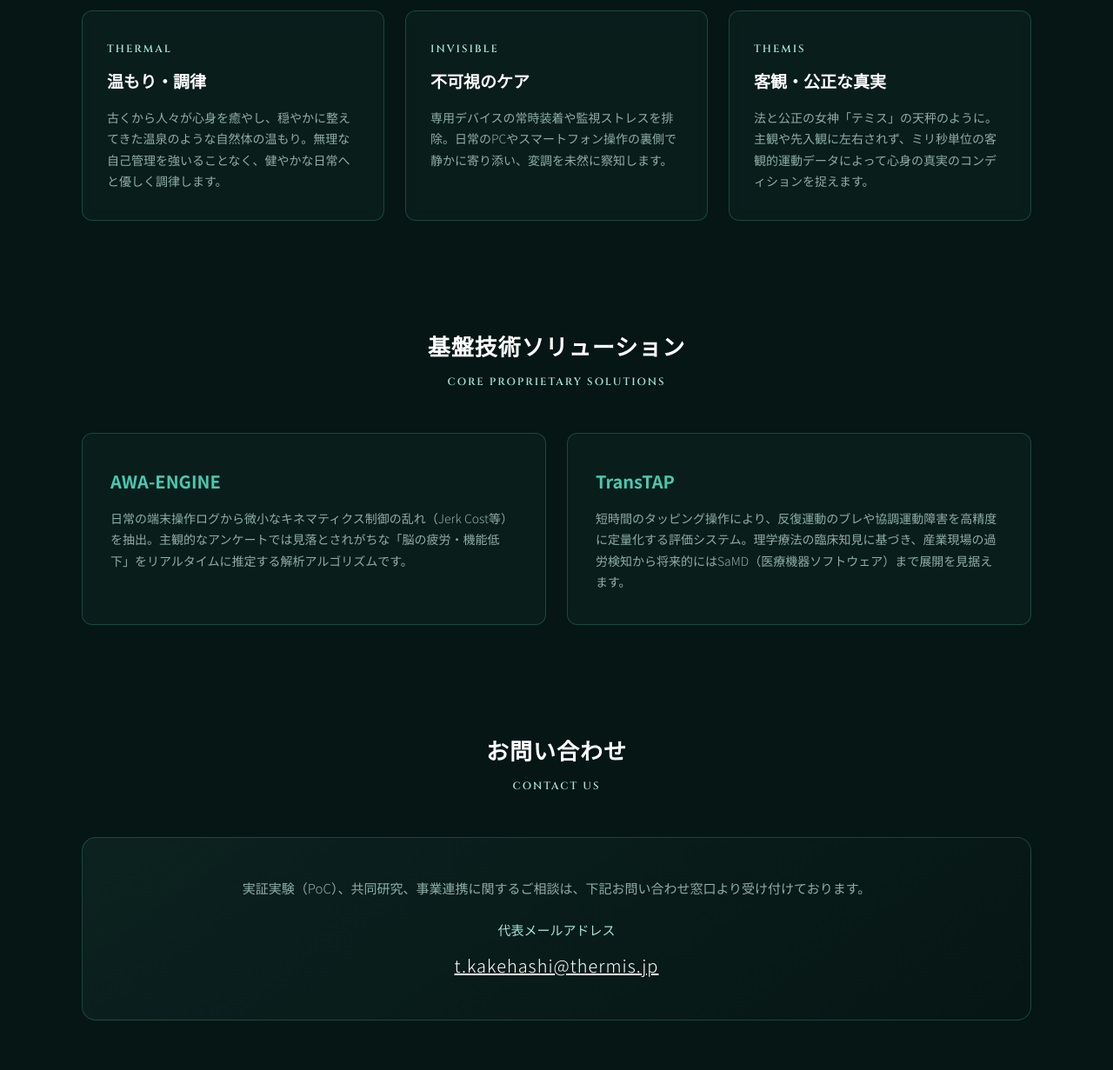
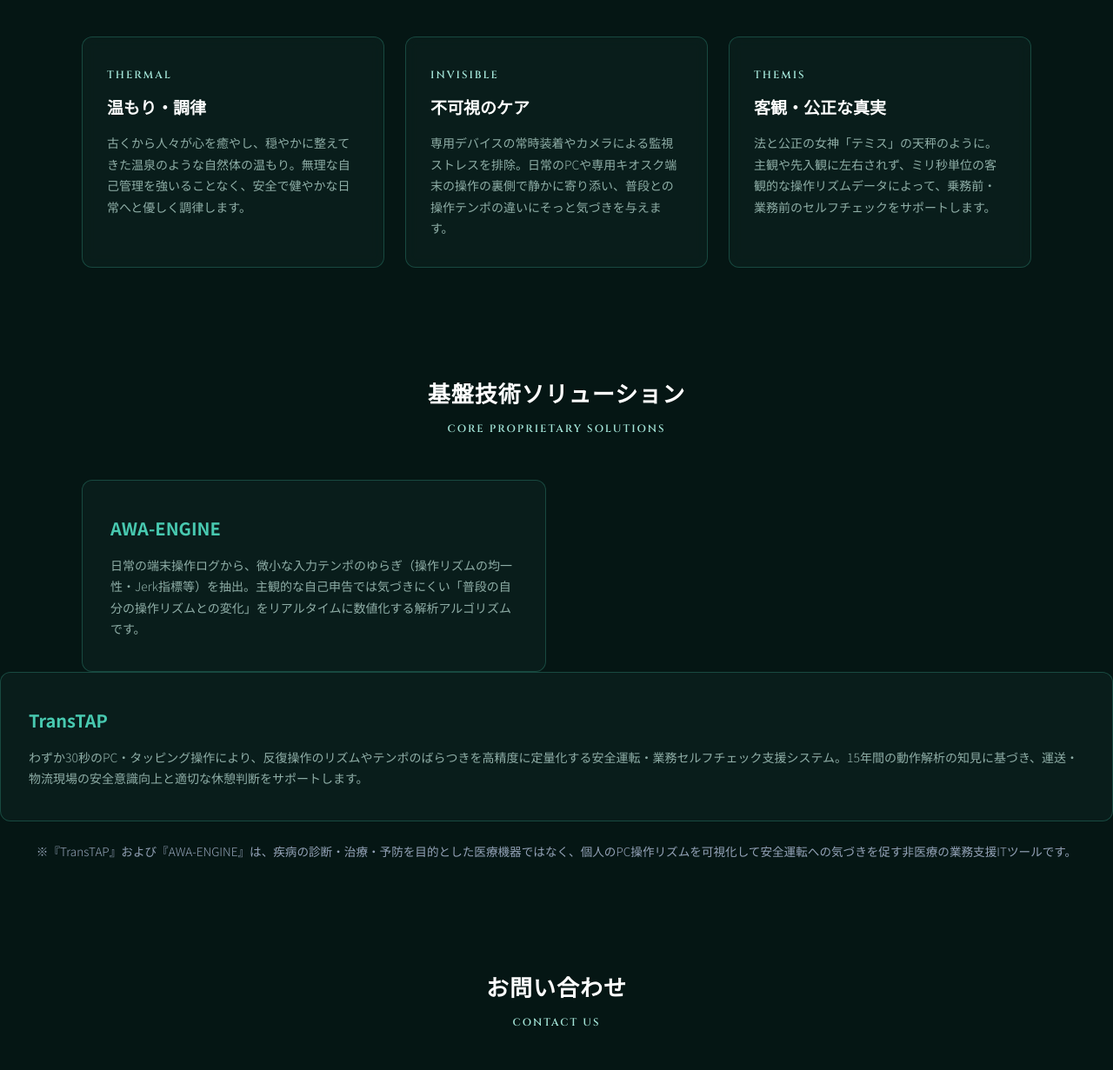
Before and after one commit to kake1031hasi-lab/thermis-site, a plain HTML site: page index.html in a window 1280 px wide. Shown: the part 840-2071 px from the top of the page at 87% size. Drawn offline with Linux system fonts and the light colour scheme.

Commit message:
Update index.html

```diff
--- a/index.html
+++ b/index.html
@@ -297,13 +297,13 @@
   <!-- Hero Section -->
   <section class="hero">
     <div class="container">
-      <div class="badge-sub">NEUROLOGICAL KINEMATICS TECH</div>
+      <div class="badge-sub">HUMAN KINEMATICS TECH</div>
       <h1 class="hero-title">
         日常に溶け込み、調律する。<br>
         <span class="highlight">「不可視のケア」をすべての世代へ。</span>
       </h1>
       <p class="hero-desc">
-        株式会社Thermis（テルミス）は、日常の端末操作データから中枢神経疲労と心身の変調を客観的に捉え、重大事故や未病を防ぐディープテック・スタートアップです。
+        株式会社Thermis（テルミス）は、日常のPC・端末操作データ（入力テンポ・操作リズムのゆらぎ）をミリ秒単位で可視化し、ドライバー自身のセルフチェックと安全運転を支援する徳島発の安全インフラ・スタートアップです。
       </p>
       <a href="#contact" class="btn-contact">PoC・事業連携のお問い合わせ</a>
     </div>
@@ -322,21 +322,21 @@
         <div class="card">
           <div class="card-label">Thermal</div>
           <h3>温もり・調律</h3>
-          <p>古くから人々が心身を癒やし、穏やかに整えてきた温泉のような自然体の温もり。無理な自己管理を強いることなく、健やかな日常へと優しく調律します。</p>
+          <p>古くから人々が心を癒やし、穏やかに整えてきた温泉のような自然体の温もり。無理な自己管理を強いることなく、安全で健やかな日常へと優しく調律します。</p>
         </div>
 
         <!-- 2. Invisible（中央） -->
         <div class="card">
           <div class="card-label">Invisible</div>
           <h3>不可視のケア</h3>
-          <p>専用デバイスの常時装着や監視ストレスを排除。日常のPCやスマートフォン操作の裏側で静かに寄り添い、変調を未然に察知します。</p>
+          <p>専用デバイスの常時装着やカメラによる監視ストレスを排除。日常のPCや専用キオスク端末の操作の裏側で静かに寄り添い、普段との操作テンポの違いにそっと気づきを与えます。</p>
         </div>
 
         <!-- 3. Themis -->
         <div class="card">
           <div class="card-label">Themis</div>
           <h3>客観・公正な真実</h3>
-          <p>法と公正の女神「テミス」の天秤のように。主観や先入観に左右されず、ミリ秒単位の客観的運動データによって心身の真実のコンディションを捉えます。</p>
+          <p>法と公正の女神「テミス」の天秤のように。主観や先入観に左右されず、ミリ秒単位の客観的な操作リズムデータによって、乗務前・業務前のセルフチェックをサポートします。</p>
         </div>
       </div>
     </div>
@@ -353,14 +353,23 @@
       <div class="tech-grid">
         <div class="tech-card">
           <h4>AWA-ENGINE</h4>
-          <p>日常の端末操作ログから微小なキネマティクス制御の乱れ（Jerk Cost等）を抽出。主観的なアンケートでは見落とされがちな「脳の疲労・機能低下」をリアルタイムに推定する解析アルゴリズムです。</p>
-        </div>
-        <div class="tech-card">
-          <h4>TransTAP</h4>
-          <p>短時間のタッピング操作により、反復運動のブレや協調運動障害を高精度に定量化する評価システム。理学療法の臨床知見に基づき、産業現場の過労検知から将来的にはSaMD（医療機器ソフトウェア）まで展開を見据えます。</p>
+          <p>日常の端末操作ログから、微小な入力テンポのゆらぎ（操作リズムの均一性・Jerk指標等）を抽出。主観的な自己申告では気づきにくい「普段の自分の操作リズムとの変化」をリアルタイムに数値化する解析アルゴリズムです。</p>
         </div>
       </div>
     </div>
+    <div class="tech-card">
+        <h4>TransTAP</h4>
+        <p>わずか30秒のPC・タッピング操作により、反復操作のリズムやテンポのばらつきを高精度に定量化する安全運転・業務セルフチェック支援システム。15年間の動作解析の知見に基づき、運送・物流現場の安全意識向上と適切な休憩判断をサポートします。</p>
+      </div>
+    </div>
+
+    <!-- ▼ ここにこの1行を追加 ▼ -->
+    <p style="margin-top: 24px; font-size: 0.85rem; color: #94a3b8; text-align: center; line-height: 1.6;">
+      ※『TransTAP』および『AWA-ENGINE』は、疾病の診断・治療・予防を目的とした医療機器ではなく、個人のPC操作リズムを可視化して安全運転への気づきを促す非医療の業務支援ITツールです。
+    </p>
+
+  </div>
+</section>
   </section>
 
   <!-- Contact & Company Section -->
@@ -404,7 +413,7 @@
           </tr>
           <tr>
             <th>事業内容</th>
-            <td>端末操作ログに基づく中枢神経疲労可視化システムの開発、SaMDプログラム医療機器の研究開発、ヘルスケアデータ解析事業</td>
+            <td>端末操作リズム解析に基づく安全運転支援・業務パフォーマンス可視化システムの開発、動作計測データ解析事業</td>
           </tr>
           <tr>
             <th>連絡先</th>
```
